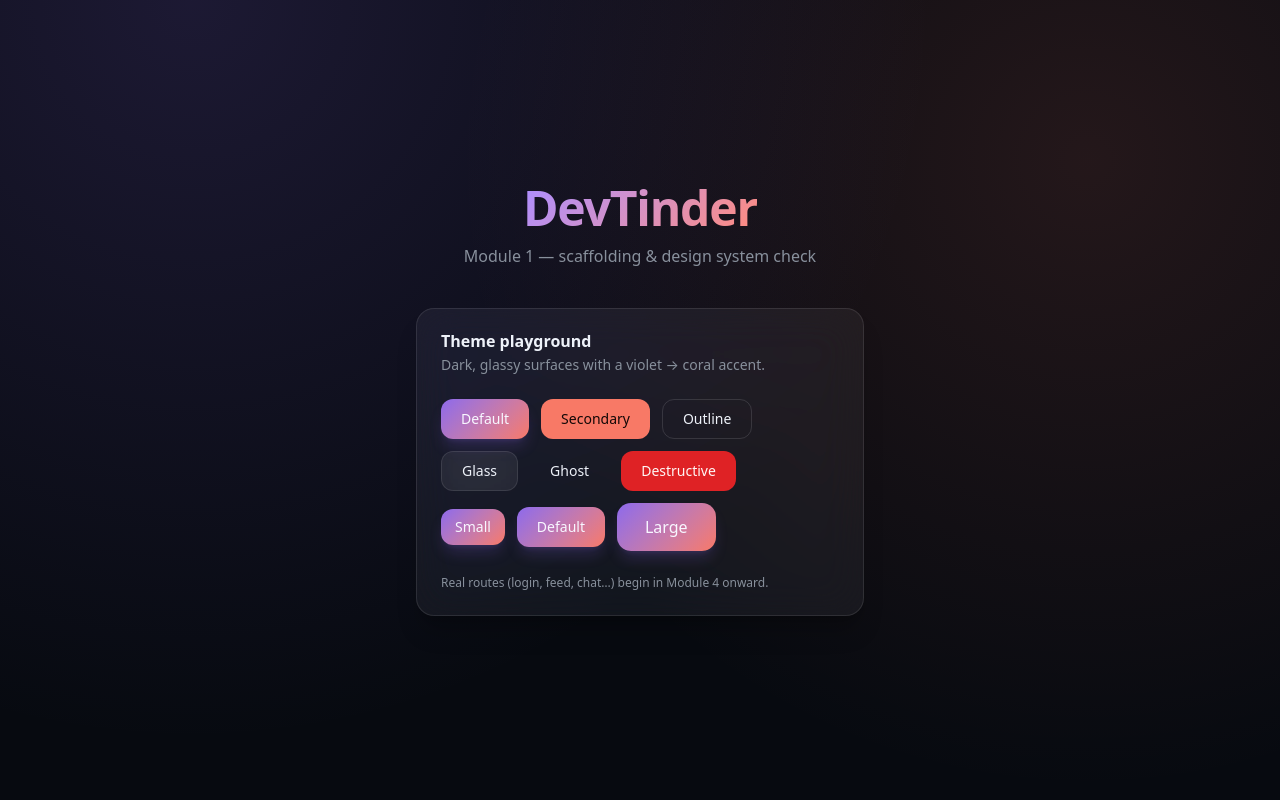
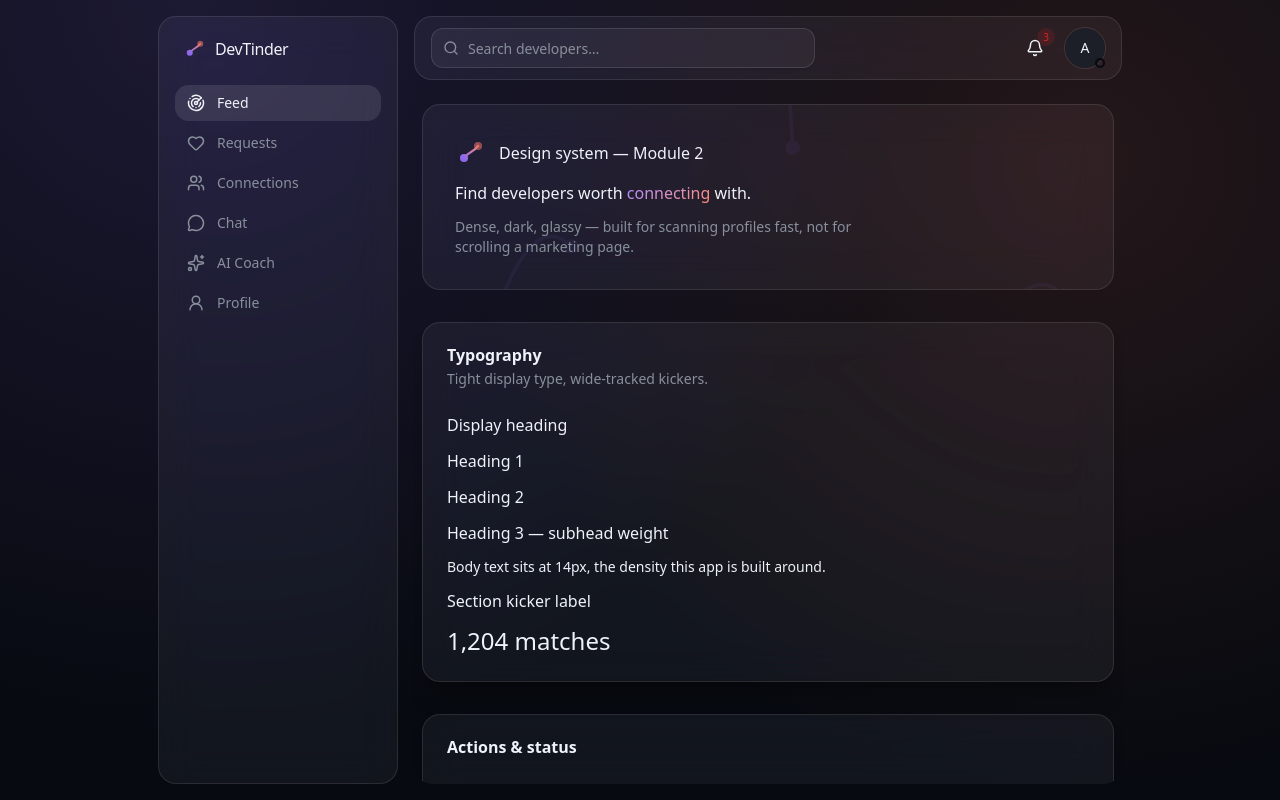
Before and after one commit to rjeetgupta/DevTinder, a Next.js app in the folder client/: page / in a window 1280 px wide. Built offline with nearby package versions, Linux system fonts and the light colour scheme.

Commit message:
feat: enhance design system showcase with additional UI components and layout improvements

```diff
--- a/client/src/app/page.tsx
+++ b/client/src/app/page.tsx
@@ -1,3 +1,12 @@
+"use client";
+
+import { Radar, Sparkles } from "lucide-react";
+import { toast } from "sonner";
+
+import { NodeField, NodeMark } from "@/components/brand/node-mark";
+import { AppShell } from "@/components/layout/app-shell";
+import { Avatar, AvatarFallback, AvatarStatus } from "@/components/ui/avatar";
+import { Badge } from "@/components/ui/badge";
 import { Button } from "@/components/ui/button";
 import {
   Card,
@@ -7,53 +16,197 @@ import {
   CardHeader,
   CardTitle,
 } from "@/components/ui/card";
+import { Input } from "@/components/ui/input";
+import { Label } from "@/components/ui/label";
+import {
+  Select,
+  SelectContent,
+  SelectItem,
+  SelectTrigger,
+  SelectValue,
+} from "@/components/ui/select";
+import { Separator } from "@/components/ui/separator";
+import { Skeleton } from "@/components/ui/skeleton";
+import { Tabs, TabsContent, TabsList, TabsTrigger } from "@/components/ui/tabs";
+import { Textarea } from "@/components/ui/textarea";
 
 /**
- * Module 1 design-system playground.
- * Not a real route yet — just verifies the dark/glass theme, fonts,
- * and shadcn-style primitives render correctly before feature work
- * (auth, feed, chat, ...) starts in later modules.
+ * Module 2 design-system showcase.
+ * Not a real route — exercises every primitive + the app shell before
+ * real pages (feed, chat, ...) are wired up starting Module 4.
  */
 export default function Home() {
   return (
-    <main className="mx-auto flex min-h-screen w-full max-w-3xl flex-col items-center justify-center gap-10 px-6 py-16">
-      <div className="text-center">
-        <h1 className="text-4xl font-semibold tracking-tight sm:text-5xl">
-          <span className="brand-gradient-text">DevTinder</span>
+    <AppShell activeHref="/feed" userName="Ada" unreadCount={3}>
+      <div className="flex flex-col gap-8 p-2 pb-10">
+        {/* Hero / typography */}
+        <section className="glass relative overflow-hidden rounded-xl p-8">
+          <NodeField className="text-primary" />
+          <div className="relative flex items-center gap-3">
+            <NodeMark className="size-8" />
+            <span className="text-kicker">Design system — Module 2</span>
+          </div>
+          <h1 className="text-display relative mt-3 max-w-lg">
+            Find developers worth <span className="brand-gradient-text">connecting</span>{" "}
+            with.
           </h1>
-        <p className="mt-3 text-muted-foreground">
-          Module 1 — scaffolding &amp; design system check
+          <p className="text-muted-foreground relative mt-3 max-w-md text-sm">
+            Dense, dark, glassy — built for scanning profiles fast, not for
+            scrolling a marketing page.
           </p>
-      </div>
+        </section>
 
-      <Card className="w-full max-w-md">
+        {/* Typography scale */}
+        <Card>
           <CardHeader>
-          <CardTitle>Theme playground</CardTitle>
-          <CardDescription>
-            Dark, glassy surfaces with a violet → coral accent.
-          </CardDescription>
+            <CardTitle>Typography</CardTitle>
+            <CardDescription>Tight display type, wide-tracked kickers.</CardDescription>
           </CardHeader>
           <CardContent className="flex flex-col gap-3">
+            <p className="text-display">Display heading</p>
+            <p className="text-h1">Heading 1</p>
+            <p className="text-h2">Heading 2</p>
+            <p className="text-h3">Heading 3 — subhead weight</p>
+            <p className="text-sm">
+              Body text sits at 14px, the density this app is built around.
+            </p>
+            <p className="text-kicker">Section kicker label</p>
+            <p className="text-stat text-2xl">1,204 matches</p>
+          </CardContent>
+        </Card>
+
+        {/* Buttons + badges */}
+        <Card>
+          <CardHeader>
+            <CardTitle>Actions &amp; status</CardTitle>
+          </CardHeader>
+          <CardContent className="flex flex-col gap-4">
             <div className="flex flex-wrap gap-3">
-            <Button>Default</Button>
+              <Button>
+                <Sparkles /> Send request
+              </Button>
               <Button variant="secondary">Secondary</Button>
               <Button variant="outline">Outline</Button>
               <Button variant="glass">Glass</Button>
               <Button variant="ghost">Ghost</Button>
-            <Button variant="destructive">Destructive</Button>
+              <Button variant="destructive">Ignore</Button>
             </div>
-          <div className="flex flex-wrap items-center gap-3">
-            <Button size="sm">Small</Button>
-            <Button size="default">Default</Button>
-            <Button size="lg">Large</Button>
+            <div className="flex flex-wrap items-center gap-2">
+              <Badge>Premium</Badge>
+              <Badge variant="secondary">New match</Badge>
+              <Badge variant="outline">React</Badge>
+              <Badge variant="glass">TypeScript</Badge>
+              <Badge variant="online">
+                <span className="status-dot online" /> Online now
+              </Badge>
+              <Badge variant="destructive">Expired</Badge>
+            </div>
+          </CardContent>
+        </Card>
+
+        {/* Form primitives */}
+        <Card>
+          <CardHeader>
+            <CardTitle>Form primitives</CardTitle>
+          </CardHeader>
+          <CardContent className="grid max-w-md gap-4">
+            <div className="grid gap-1.5">
+              <Label htmlFor="ds-name">Display name</Label>
+              <Input id="ds-name" placeholder="Ada Lovelace" />
+            </div>
+            <div className="grid gap-1.5">
+              <Label htmlFor="ds-bio">Bio</Label>
+              <Textarea id="ds-bio" placeholder="Building distributed systems…" />
+            </div>
+            <div className="grid gap-1.5">
+              <Label htmlFor="ds-skill">Primary skill</Label>
+              <Select defaultValue="react">
+                <SelectTrigger id="ds-skill">
+                  <SelectValue placeholder="Select a skill" />
+                </SelectTrigger>
+                <SelectContent>
+                  <SelectItem value="react">React</SelectItem>
+                  <SelectItem value="node">Node.js</SelectItem>
+                  <SelectItem value="typescript">TypeScript</SelectItem>
+                  <SelectItem value="postgres">PostgreSQL</SelectItem>
+                </SelectContent>
+              </Select>
             </div>
           </CardContent>
           <CardFooter>
-          <p className="text-xs text-muted-foreground">
-            Real routes (login, feed, chat…) begin in Module 4 onward.
-          </p>
+            <Button
+              variant="glass"
+              size="sm"
+              onClick={() => toast.success("Profile updated")}
+            >
+              Trigger toast
+            </Button>
           </CardFooter>
         </Card>
-    </main>
+
+        {/* Avatars + tabs */}
+        <Card>
+          <CardHeader>
+            <CardTitle>Avatars &amp; tabs</CardTitle>
+          </CardHeader>
+          <CardContent className="flex flex-col gap-5">
+            <div className="flex items-center gap-4">
+              <div className="relative">
+                <Avatar>
+                  <AvatarFallback>AL</AvatarFallback>
+                </Avatar>
+                <AvatarStatus online />
+              </div>
+              <div className="relative">
+                <Avatar>
+                  <AvatarFallback>JD</AvatarFallback>
+                </Avatar>
+                <AvatarStatus />
+              </div>
+            </div>
+            <Tabs defaultValue="about">
+              <TabsList>
+                <TabsTrigger value="about">About</TabsTrigger>
+                <TabsTrigger value="skills">Skills</TabsTrigger>
+                <TabsTrigger value="activity">Activity</TabsTrigger>
+              </TabsList>
+              <TabsContent value="about" className="text-muted-foreground text-sm">
+                Full-stack developer, 6 years experience, based in Bengaluru.
+              </TabsContent>
+              <TabsContent value="skills" className="text-muted-foreground text-sm">
+                React, TypeScript, Node.js, PostgreSQL.
+              </TabsContent>
+              <TabsContent value="activity" className="text-muted-foreground text-sm">
+                Sent 3 requests this week.
+              </TabsContent>
+            </Tabs>
+          </CardContent>
+        </Card>
+
+        {/* Loading state */}
+        <Card>
+          <CardHeader>
+            <CardTitle>Loading state</CardTitle>
+          </CardHeader>
+          <CardContent className="flex items-center gap-4">
+            <Skeleton className="size-12 rounded-full" />
+            <div className="flex flex-1 flex-col gap-2">
+              <Skeleton className="h-3 w-1/3" />
+              <Skeleton className="h-3 w-1/2" />
+            </div>
+          </CardContent>
+          <CardFooter>
+            <Separator className="my-2" />
+          </CardFooter>
+        </Card>
+
+        <div className="flex items-center gap-2 text-xs">
+          <Radar className="text-muted-foreground size-3.5" />
+          <span className="text-muted-foreground">
+            Real routes (login, feed, chat…) begin in Module 4 onward.
+          </span>
+        </div>
+      </div>
+    </AppShell>
   );
 }
```
Lines whose indentation alone changed are shown as unchanged.
